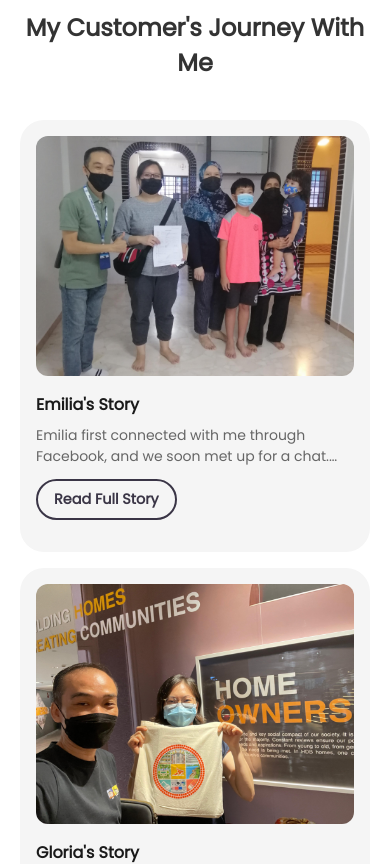
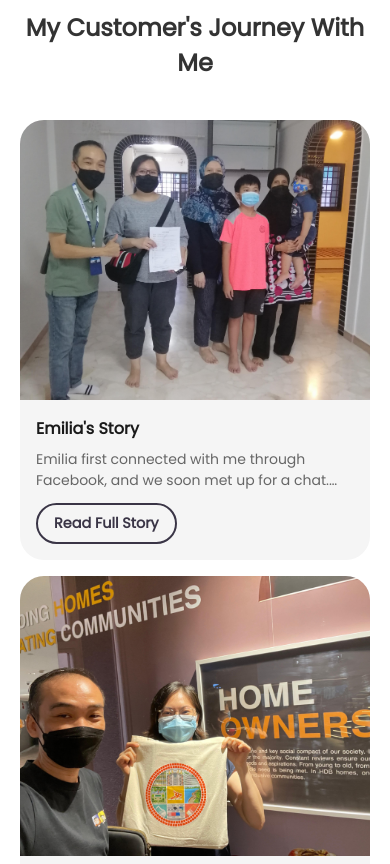
Before and after one commit to ch103-thc/derrick-properties, a SvelteKit app: page / in a window 390 px wide. Shown: the part 3880-4744 px from the top of the page. Built offline with nearby package versions, Linux system fonts and the light colour scheme.

Commit message:
changed journey card design

```diff
--- a/src/routes/+page.svelte
+++ b/src/routes/+page.svelte
@@ -610,7 +610,6 @@
 		display: flex;
 		flex-direction: column;
 		background: #f5f5f5;
-		padding: 16px;
 		opacity: 0;
 		transform: translateY(30px);
 
@@ -629,7 +628,7 @@
 
 	.journey-image {
 		width: 100%;
-		height: 240px;
+		height: 280px;
 		overflow: hidden;
 		flex-shrink: 0;
 
@@ -637,14 +636,14 @@
 			width: 100%;
 			height: 100%;
 			object-fit: cover;
-			border-radius: 0.75rem;
+			border-radius: 1.5rem 1.5rem 0 0;
 			transition: transform 0.4s ease;
 		}
 	}
 
 	.journey-info {
 		position: relative;
-		padding: 16px 0;
+		padding: 16px;
 		background: transparent;
 		color: inherit;
 		flex-grow: 1;
@@ -652,7 +651,7 @@
 		flex-direction: column;
 
 		@media (max-width: 768px) {
-			padding: 16px 0;
+			padding: 16px;
 		}
 
 		h3 {
@@ -858,7 +857,7 @@
 
 	.read-image {
 		width: 100%;
-		height: 240px;
+		height: 280px;
 		overflow: hidden;
 		flex-shrink: 0;
 
```
